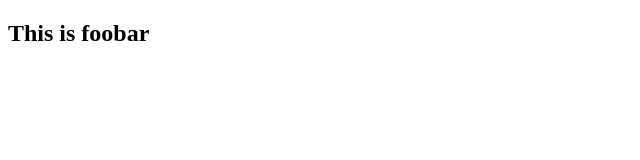
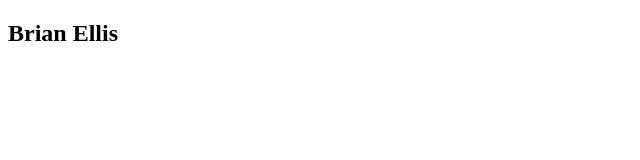
Before and after one commit to breez33/foobar, a plain HTML site: page index.html in a window 1280 px wide. Shown: the full height of the page, 0-640 px from the left. Drawn offline with Linux system fonts and the light colour scheme.

Commit message:
update h2 with my name

```diff
--- a/index.html
+++ b/index.html
@@ -4,6 +4,6 @@
   <title>I'm committed</title>
 </head>
 <body>
-  <h2>This is foobar</h2>
+  <h2>Brian Ellis</h2>
 </body>
 </html>
```
